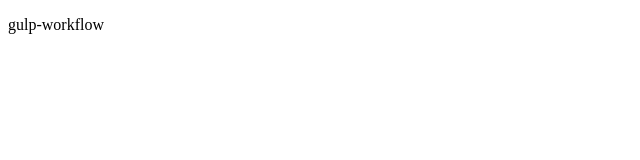
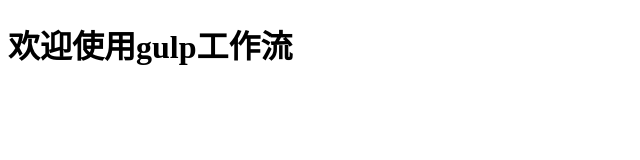
Before and after one commit to Ry-yuan/gulp-workflow, a website: page src/index.html in a window 1280 px wide. Shown: the whole page, without its empty margins (0-640 px from the left). Drawn offline with Linux system fonts and the light colour scheme.

Commit message:
[update] 更新工作流 添加js image功能

```diff
--- a/package.json
+++ b/package.json
@@ -6,13 +6,13 @@
     "scripts": {
         "test": "echo \"Error: no test specified\" && exit 1",
         "start": "gulp dev",
-        "dev": "rimraf dist && gulp dev",
+        "dev": " rimraf dist&&gulp dev",
         "build": "rimraf dist && gulp build"
     },
     "author": "",
     "license": "ISC",
     "devDependencies": {
-        "browser-sync": "^2.18.6",
+        "browser-sync": "^2.18.13",
         "gulp": "^3.9.1",
         "gulp-autoprefixer": "^3.1.1",
         "gulp-concat": "^2.6.1",
--- a/src/index.html
+++ b/src/index.html
@@ -3,11 +3,11 @@
 
 <head>
     <meta charset="UTF-8">
-    <title>Document</title>
+    <title>gulp工作流</title>
 </head>
-<p>gulp-workflow</p>
 
 <body>
+    <h1>欢迎使用gulp工作流</h1>
 </body>
 
 </html>
```
Also changed, not shown: build/gulpfile.dev.js, dist/index.html.
